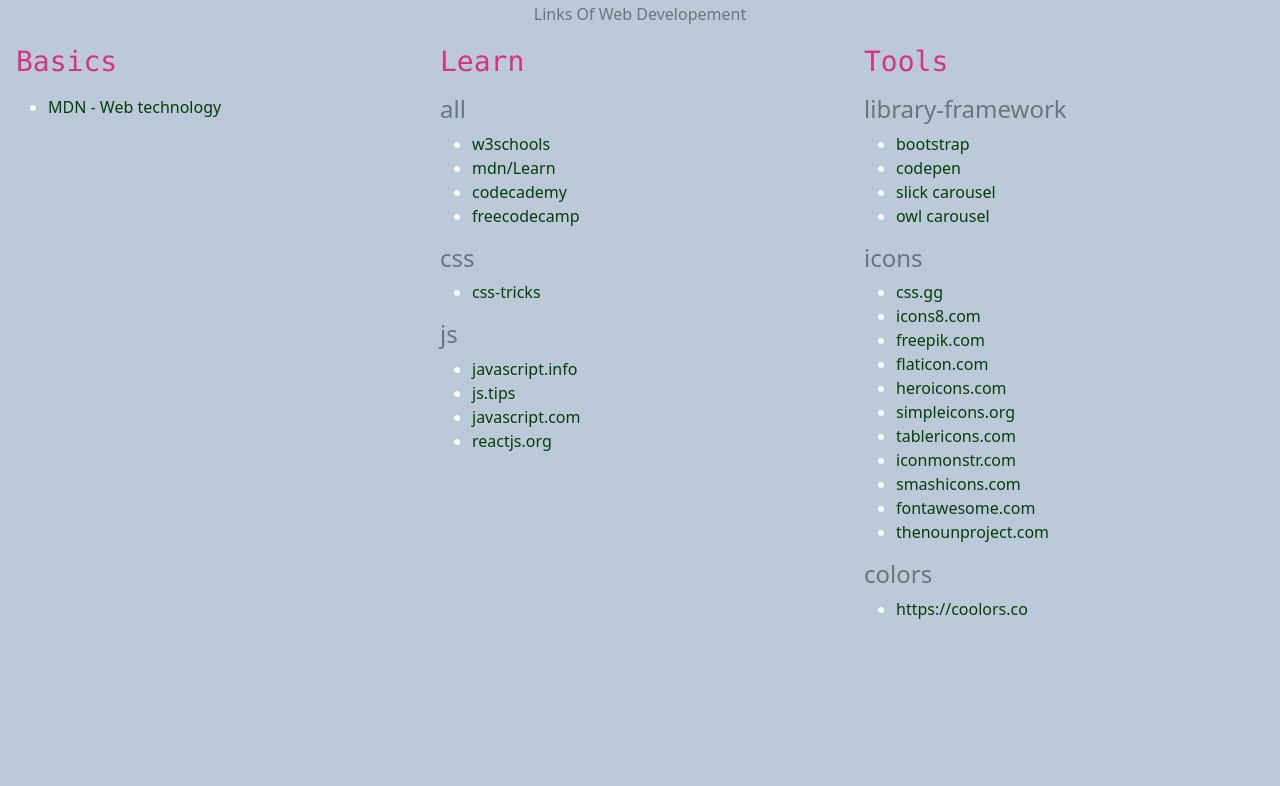
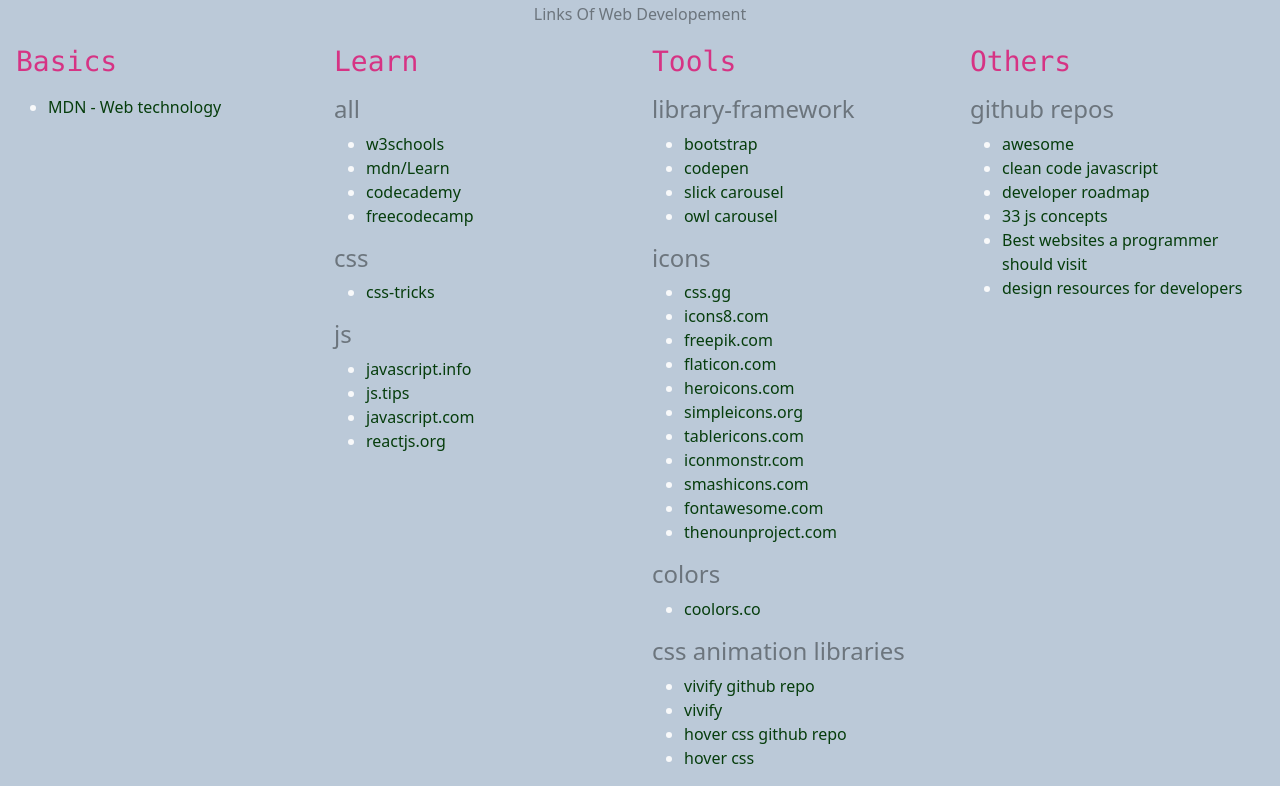
Before and after one commit to yavuz-emre/mywebsources, a plain HTML site: page index.html in a window 1280 px wide. Shown: the part 83-869 px from the top of the page. Before the commit the page ends 800 px from the top, so only its background shows below. Drawn offline with nearby package versions, Linux system fonts and the light colour scheme.

Commit message:
added css animation libraries

```diff
--- a/index.html
+++ b/index.html
@@ -1,14 +1,17 @@
 <!DOCTYPE html>
 <html lang="en">
-
   <head>
     <meta charset="UTF-8" />
     <meta http-equiv="X-UA-Compatible" content="IE=edge" />
     <meta name="viewport" content="width=device-width, initial-scale=1.0" />
     <title>MyWebsite - DevTools</title>
 
-    <link href="https://cdn.jsdelivr.net/npm/bootstrap@5.1.3/dist/css/bootstrap.min.css" rel="stylesheet"
-        integrity="sha384-1BmE4kWBq78iYhFldvKuhfTAU6auU8tT94WrHftjDbrCEXSU1oBoqyl2QvZ6jIW3" crossorigin="anonymous" />
+    <link
+      href="https://cdn.jsdelivr.net/npm/bootstrap@5.1.3/dist/css/bootstrap.min.css"
+      rel="stylesheet"
+      integrity="sha384-1BmE4kWBq78iYhFldvKuhfTAU6auU8tT94WrHftjDbrCEXSU1oBoqyl2QvZ6jIW3"
+      crossorigin="anonymous"
+    />
 
     <style>
       body {
@@ -16,7 +19,7 @@
       }
 
       a {
-            color: #063D0C;
+        color: #063d0c;
         text-decoration: none;
       }
     </style>
@@ -24,27 +27,29 @@
 
   <body class="text-light">
     <div class="contianer m-auto px-3">
-        <h1 class="text-center text-danger fw-bold p-3">
-            Hello world!
-        </h1>
+      <h1 class="text-center text-danger fw-bold p-3">Hello world!</h1>
       <h6 class="text-center text-capitalize text-secondary">
         Links of Web Developement
       </h6>
 
       <div class="row">
-            <div class="col-12 col-lg-4">
         <!-- 1- basics ***************************************************** -->
+        <div class="col-12 col-lg-3">
           <h2 class="py-2"><code>Basics</code></h2>
           <ul>
             <li>
-                        <a href="https://developer.mozilla.org/en-US/docs/Web" target="_blank">
+              <a
+                href="https://developer.mozilla.org/en-US/docs/Web"
+                target="_blank"
+              >
                 MDN - Web technology
               </a>
             </li>
           </ul>
         </div>
-            <div class="col-12 col-lg-4">
+
         <!-- 2- learn ***************************************************** -->
+        <div class="col-12 col-lg-3">
           <h2 class="py-2"><code>Learn</code></h2>
           <h4 class="text-secondary">all</h4>
           <ul>
@@ -54,7 +59,10 @@
               </a>
             </li>
             <li>
-                        <a href="https://developer.mozilla.org/en-US/docs/Learn" target="_blank">
+              <a
+                href="https://developer.mozilla.org/en-US/docs/Learn"
+                target="_blank"
+              >
                 mdn/Learn
               </a>
             </li>
@@ -99,7 +107,7 @@
         </div>
 
         <!-- 3 - tools ***************************************************** -->
-            <div class="col-12 col-lg-4">
+        <div class="col-12 col-lg-3">
           <h2 class="py-2"><code>Tools</code></h2>
 
           <h4 class="text-secondary">library-framework</h4>
@@ -120,7 +128,10 @@
               </a>
             </li>
             <li>
-                        <a href="https://owlcarousel2.github.io/OwlCarousel2/" target="_blank">
+              <a
+                href="https://owlcarousel2.github.io/OwlCarousel2/"
+                target="_blank"
+              >
                 owl carousel
               </a>
             </li>
@@ -184,17 +195,95 @@
           <h4 class="text-secondary">colors</h4>
           <ul>
             <li>
-                        <a href="https://coolors.co" target="_blank"> https://coolors.co </a>
+              <a href="https://coolors.co" target="_blank"> coolors.co </a>
+            </li>
+          </ul>
+
+          <h4 class="text-secondary">css animation libraries</h4>
+          <ul>
+            <li>
+              <a href="https://github.com/Martz90/vivify" target="_blank">
+                vivify github repo
+              </a>
+            </li>
+            <li>
+              <a href="http://vivify.mkcreative.cz" target="_blank">
+                vivify
+              </a>
+            </li>
+            <li>
+              <a href="https://github.com/IanLunn/Hover" target="_blank">
+                hover css github repo
+              </a>
+            </li>
+            <li>
+              <a href="https://ianlunn.github.io/Hover/" target="_blank">
+                hover css
+              </a>
+            </li>
+          </ul>
+        </div>
+
+        <!-- 4 - others ***************************************************** -->
+        <div class="col-12 col-lg-3">
+          <h2 class="py-2"><code>Others</code></h2>
+
+          <h4 class="text-secondary">github repos</h4>
+          <ul>
+            <li>
+              <a href="https://github.com/sindresorhus/awesome" target="_blank">
+                awesome
+              </a>
+            </li>
+            <li>
+              <a
+                href="https://github.com/ryanmcdermott/clean-code-javascript"
+                target="_blank"
+              >
+                clean code javascript
+              </a>
+            </li>
+            <li>
+              <a
+                href="https://github.com/kamranahmedse/developer-roadmap"
+                target="_blank"
+              >
+                developer roadmap
+              </a>
+            </li>
+            <li>
+              <a
+                href="https://github.com/leonardomso/33-js-concepts"
+                target="_blank"
+              >
+                33 js concepts
+              </a>
+            </li>
+            <li>
+              <a
+                href="https://github.com/sdmg15/Best-websites-a-programmer-should-visit"
+                target="_blank"
+              >
+                Best websites a programmer should visit
+              </a>
+            </li>
+            <li>
+              <a
+                href="https://github.com/bradtraversy/design-resources-for-developers"
+                target="_blank"
+              >
+                design resources for developers
+              </a>
             </li>
           </ul>
         </div>
       </div>
     </div>
-    </div>
 
-    <script src="https://cdn.jsdelivr.net/npm/bootstrap@5.1.3/dist/js/bootstrap.bundle.min.js"
-        integrity="sha384-ka7Sk0Gln4gmtz2MlQnikT1wXgYsOg+OMhuP+IlRH9sENBO0LRn5q+8nbTov4+1p" crossorigin="anonymous">
-    </script>
+    <script
+      src="https://cdn.jsdelivr.net/npm/bootstrap@5.1.3/dist/js/bootstrap.bundle.min.js"
+      integrity="sha384-ka7Sk0Gln4gmtz2MlQnikT1wXgYsOg+OMhuP+IlRH9sENBO0LRn5q+8nbTov4+1p"
+      crossorigin="anonymous"
+    ></script>
   </body>
-
 </html>
```
Lines whose indentation alone changed are shown as unchanged.
